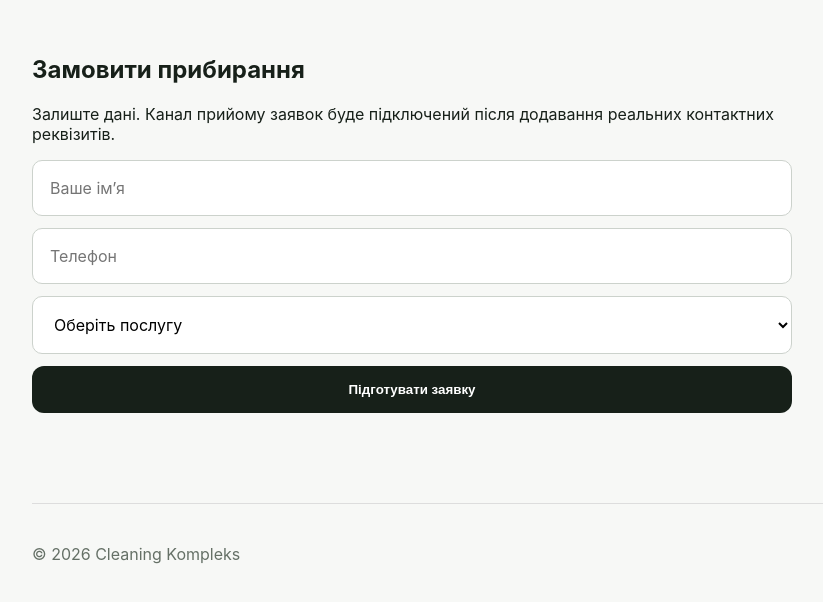
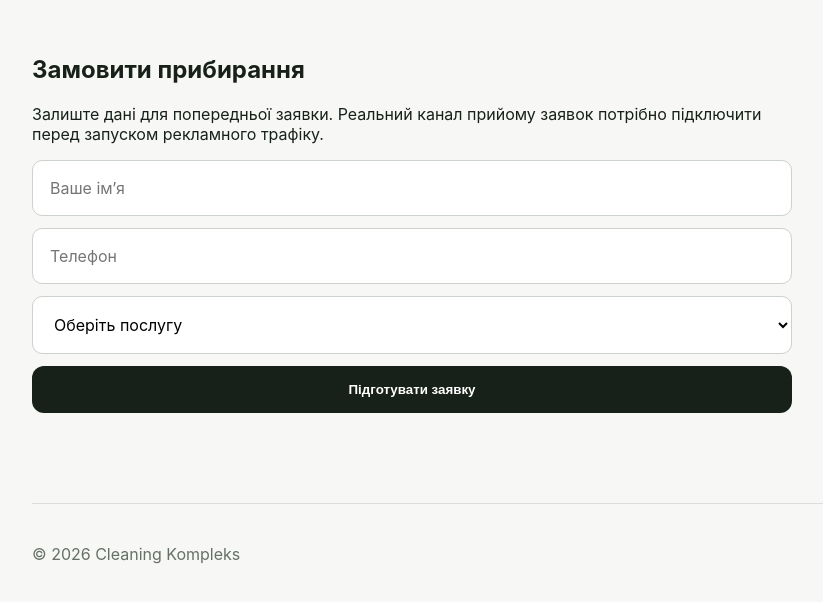
Before and after one commit to artsocksss/cleaning-kompleks, a Next.js app: page / in a window 1280 px wide. Shown: the part 1305-1907 px from the top of the page, without its empty margins (32-855 px from the left). Built offline with nearby package versions, Linux system fonts and the light colour scheme.

Commit message:
fix: clarify lead form production state

```diff
--- a/app/page.tsx
+++ b/app/page.tsx
@@ -5,7 +5,7 @@ import { FormEvent } from 'react'
 export default function Home() {
   function handleSubmit(event: FormEvent<HTMLFormElement>) {
     event.preventDefault()
-    window.alert('Заявку підготовлено. Канал прийому заявок ще не підключений.')
+    window.alert('Дякуємо. Заявка підготовлена. Додайте реальний канал прийому заявок перед запуском реклами.')
   }
 
   return (
@@ -43,7 +43,7 @@ export default function Home() {
 
       <section id="order" className="order">
         <h2>Замовити прибирання</h2>
-        <p>Залиште дані. Канал прийому заявок буде підключений після додавання реальних контактних реквізитів.</p>
+        <p>Залиште дані для попередньої заявки. Реальний канал прийому заявок потрібно підключити перед запуском рекламного трафіку.</p>
         <form onSubmit={handleSubmit}>
           <input aria-label="Ваше ім'я" placeholder="Ваше імʼя" required />
           <input aria-label="Телефон" placeholder="Телефон" type="tel" required />
```
